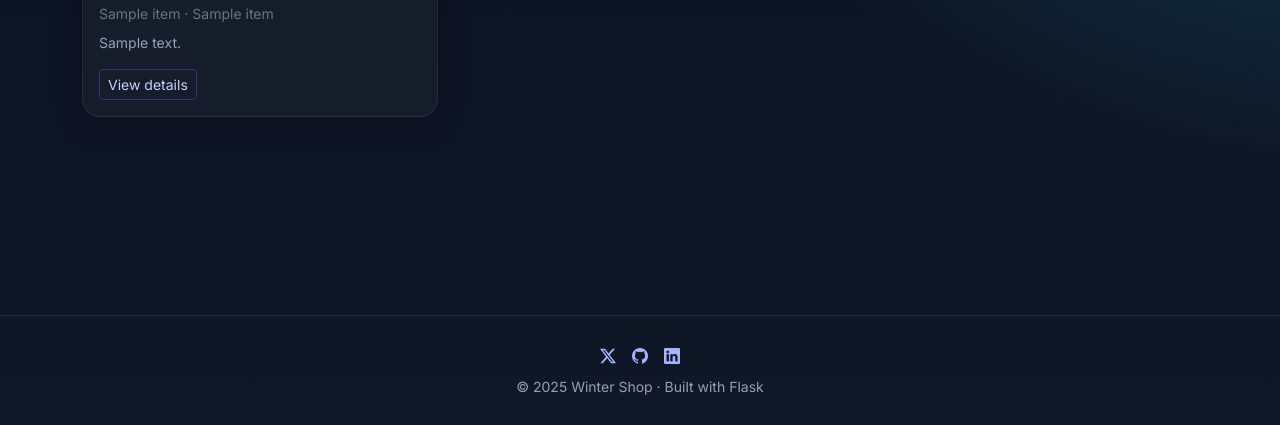
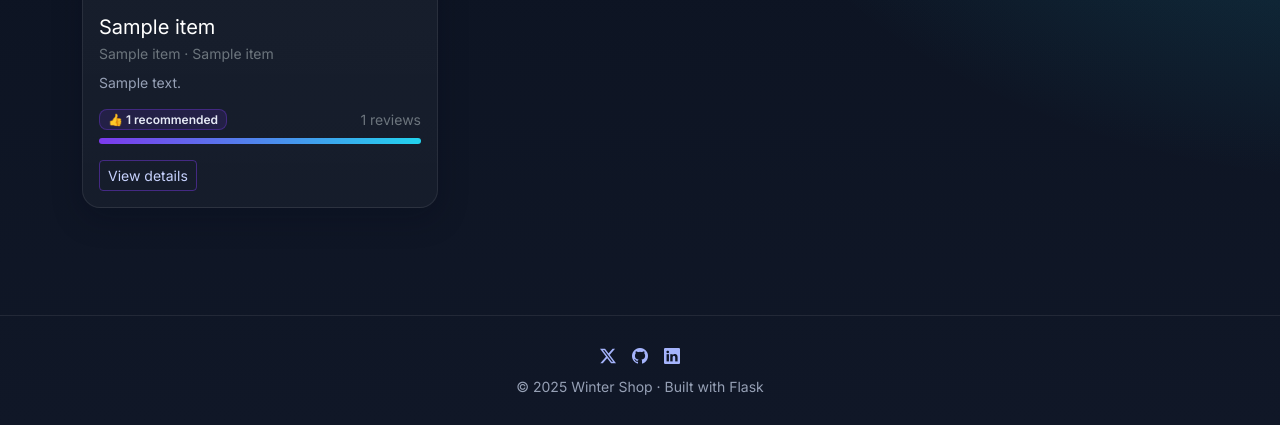
Before and after one commit to tmqrmit/datawebsite, a Flask app: page / in a window 1280 px wide. Shown: the part 375-800 px from the top of the page. Run offline with Flask 3, Linux system fonts and the light colour scheme; tables that the repository leaves empty hold one stand-in row (values such as "Sample post"); parts of the project's set-up code (start-up, migrations or seed data) failed here and were passed over.

Commit message:
update code

```diff
--- a/app.py
+++ b/app.py
@@ -533,28 +533,55 @@ def bootstrap_if_needed():
 with app.app_context():
     bootstrap_if_needed()
 
+
+def items_with_rec_order(ids: list[int] | None = None, limit: int | None = None):
+    """
+    Return items ordered by SUM(Review.recommend_label) DESC,
+    then by total review count (DESC), then by item id.
+    Also returns a small stats map so templates can show badges.
+    """
+    q = db.session.query(
+        Item,
+        db.func.coalesce(db.func.sum(Review.recommend_label), 0).label("rec_sum"),
+        db.func.count(Review.id).label("review_count"),
+    ).outerjoin(Review, Review.item_id == Item.id)
+
+    if ids:
+        q = q.filter(Item.id.in_(ids))
+
+    q = (
+        q.group_by(Item.id)
+         .order_by(db.desc("rec_sum"), db.desc("review_count"), Item.id)
+    )
+
+    if limit:
+        q = q.limit(limit)
+
+    rows = q.all()
+    items = [row[0] for row in rows]
+    rec_map = {row[0].id: {"rec_sum": int(row[1] or 0), "review_count": int(row[2] or 0)} for row in rows}
+    return items, rec_map
+
+
 # -------------------------
 # Routes
 # -------------------------
 @app.route("/")
+@app.route("/")
 def index():
     q = request.args.get("q", "").strip()
     mode = request.args.get("mode", "simple")  # 'simple' or 'tfidf'
-    items = []
+    used_mode = mode
     count = None
-    used_mode = mode
 
     if q:
-        ids, used_mode = rank_items(q, mode)
+        ids, used_mode = rank_items(q, mode)  # filter by query
         count = len(ids)
-        if ids:
-            items = Item.query.filter(Item.id.in_(ids)).all()
-            id_to_item = {it.id: it for it in items}
-            items = [id_to_item[i] for i in ids if i in id_to_item]
+        items, rec_map = items_with_rec_order(ids=ids)  # sort by recommended count
     else:
-        items = Item.query.limit(24).all()
+        items, rec_map = items_with_rec_order(limit=24)  # top recommended on homepage
 
-    return render_template("index.html", items=items, q=q, count=count, mode=used_mode)
+    return render_template("index.html", items=items, q=q, count=count, mode=used_mode, rec_map=rec_map)
 
 @app.route("/item/<int:item_id>")
 def item_detail(item_id):
--- a/static/styles.css
+++ b/static/styles.css
@@ -12,30 +12,35 @@
   --radius-xl: 18px;
 }
 /* Hint browsers to render native controls in dark mode */
-:root { color-scheme: dark; }
+:root {
+  color-scheme: dark;
+}
 
 /* Darken the closed select */
 .form-select {
-  background: rgba(15,23,42,.9);   /* slate-900-ish */
-  color: #e5e7eb;                  /* gray-200 */
-  border-color: rgba(255,255,255,.24);
+  background: rgba(15, 23, 42, 0.9); /* slate-900-ish */
+  color: #e5e7eb; /* gray-200 */
+  border-color: rgba(255, 255, 255, 0.24);
 }
 
 /* Try to darken the dropdown panel + items (support varies by browser) */
 .form-select option,
 .form-select optgroup {
-  background: #0b1220;   /* your site background */
+  background: #0b1220; /* your site background */
   color: #e5e7eb;
 }
 
-.form-select option:checked { background: #4f46e5; color: #fff; }
+.form-select option:checked {
+  background: #4f46e5;
+  color: #fff;
+}
 
 /* If you were using disabled, keep it readable */
 .form-select:disabled {
   opacity: 1;
   color: #cbd5e1;
-  background: rgba(255,255,255,.08);
-  border-color: rgba(255,255,255,.24);
+  background: rgba(255, 255, 255, 0.08);
+  border-color: rgba(255, 255, 255, 0.24);
 }
 
 /* === Global === */
@@ -299,3 +304,40 @@ main {
   object-fit: cover;
   background: rgba(255, 255, 255, 0.04);
 }
+
+/* Soft badge + corner badge */
+.badge-soft {
+  display: inline-block;
+  padding: 0.2rem 0.5rem;
+  border-radius: 0.5rem;
+  background: rgba(124, 58, 237, 0.14); /* violet glass */
+  color: #e6eaf5;
+  border: 1px solid rgba(124, 58, 237, 0.35);
+  font-size: 0.75rem;
+  line-height: 1;
+}
+.card .corner-badge {
+  position: absolute;
+  top: 0.5rem;
+  left: 0.5rem;
+  padding: 0.18rem 0.48rem;
+  border-radius: 0.5rem;
+  background: rgba(0, 0, 0, 0.5);
+  backdrop-filter: blur(6px);
+  color: #e6eaf5;
+  font-size: 0.75rem;
+  border: 1px solid rgba(255, 255, 255, 0.18);
+}
+
+/* Recommendation meter */
+.rec-meter {
+  height: 6px;
+  border-radius: 999px;
+  background: rgba(255, 255, 255, 0.08);
+  overflow: hidden;
+}
+.rec-fill {
+  height: 100%;
+  /* Winter gradient: violet -> cyan */
+  background: linear-gradient(90deg, #7c3aed, #22d3ee);
+}
--- a/templates/index.html
+++ b/templates/index.html
@@ -5,17 +5,24 @@ content %} {% if q %}
   <div class="small text-secondary">
     Found <strong>{{ count or 0 }}</strong> item{{ '' if (count or 0)==1 else
     's' }} for “{{ q }}”.
+    <span class="badge-soft ms-2">Sorted by recommendations</span>
   </div>
   <a class="btn btn-outline-primary btn-sm" href="{{ url_for('index') }}"
     >Clear</a
   >
 </div>
+{% else %}
+<h5 class="mb-3">Top recommended items</h5>
 {% endif %}
 
 <div class="row row-cols-1 row-cols-md-2 row-cols-lg-3 g-4">
-  {% for it in items %}
+  {% for it in items %} {% set stats = rec_map.get(it.id, {'rec_sum': 0,
+  'review_count': 0}) %} {% set rec = stats.rec_sum %} {% set total =
+  stats.review_count %} {% set pct = ( (rec / (total if total>0 else 1)) * 100 )
+  | round(0) %}
+
   <div class="col">
-    <div class="card h-100 overflow-hidden">
+    <div class="card h-100 overflow-hidden position-relative">
       <img
         class="item-img"
         src="https://picsum.photos/seed/{{ it.id }}/600/400"
@@ -23,15 +30,35 @@ content %} {% if q %}
         data-fallback="{{ url_for('static', filename='placeholder.jpg') }}"
         onerror="this.onerror=null; this.src=this.dataset.fallback;"
       />
+
+      <!-- rank badge (optional, shows list order) -->
+      <div class="corner-badge">#{{ loop.index }}</div>
+
       <div class="card-body">
         <h5 class="card-title mb-1">{{ it.title }}</h5>
         <div class="small text-secondary mb-2">
           {{ it.class_name }} · {{ it.department_name }}
         </div>
+
         <p class="card-text small mb-3">
           {{ (it.description or '')[:140] }}{% if (it.description or '')|length
           > 140 %}…{% endif %}
         </p>
+
+        <!-- recommendation stats -->
+        <div class="d-flex justify-content-between align-items-center mb-2">
+          <span class="badge-soft">👍 {{ rec }} recommended</span>
+          <span class="text-secondary small">{{ total }} reviews</span>
+        </div>
+
+        <!-- recommendation meter -->
+        <div class="rec-meter mb-3" aria-label="Recommendation rate">
+          <div
+            class="rec-fill"
+            style="width: {{ pct|default(0)|replace('%','')|float }}%;"
+          ></div>
+        </div>
+
         <a
           class="btn btn-outline-primary btn-sm"
           href="{{ url_for('item_detail', item_id=it.id) }}"
```
